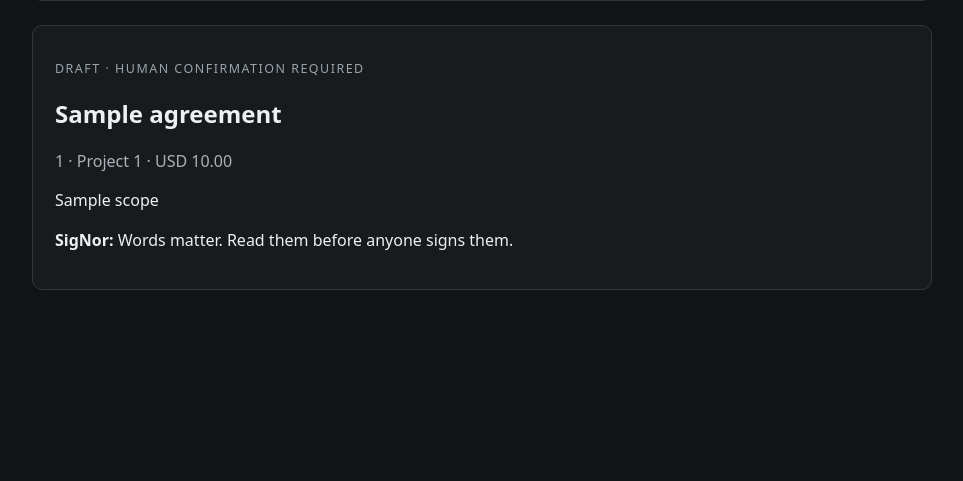
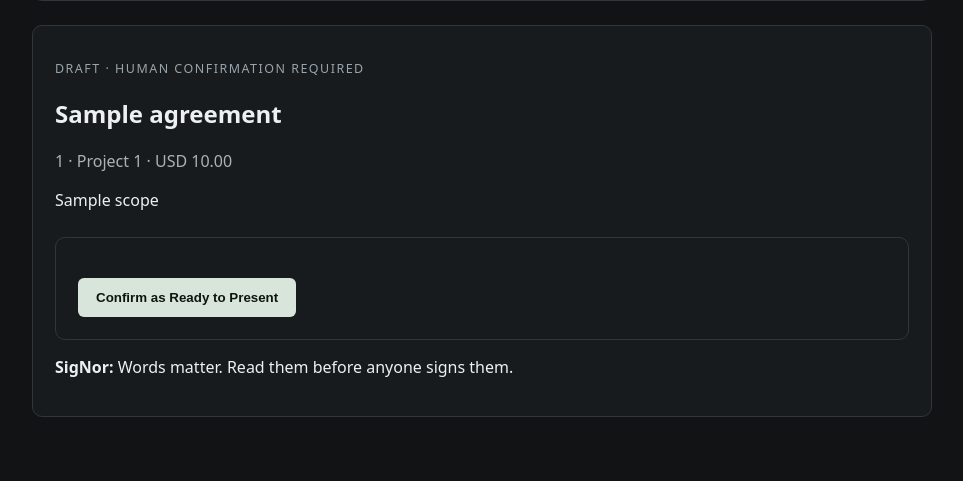
Before and after one commit to drakoswolf-lgtm/GoblinBlackOffice, a Flask app: template app/signor/templates/signor/index.html in a window 1280 px wide. Shown: the part 1100-1581 px from the top of the page, without its empty margins (158-1121 px from the left). Before the commit the page ends 1390 px from the top, so only its background shows below. Run offline with Flask 3, Linux system fonts and the light colour scheme; the template is opened without the code that fills it: most values are stand-ins (such as "Sample title", 1, 10 or a date in 2020).

Commit message:
feat(signor): add explicit agreement confirmation control

```diff
--- a/app/signor/templates/signor/index.html
+++ b/app/signor/templates/signor/index.html
@@ -16,6 +16,7 @@
     textarea { min-height:100px; resize:vertical; } .short { min-height:70px; }
     .row { display:grid; grid-template-columns:2fr 1fr 1fr; gap:12px; }
     button { margin-top:18px; padding:12px 18px; border:0; border-radius:6px; font-weight:750; cursor:pointer; }
+    .confirm { background:#d8e5da; color:#101410; }
     .errors { padding:14px 18px; border:1px solid #8a4545; background:#2b1818; border-radius:8px; margin-top:20px; }
     .meta { color:#aab2b7; } pre { white-space:pre-wrap; font:inherit; line-height:1.55; }
     @media(max-width:650px){ .row { grid-template-columns:1fr; } }
@@ -49,6 +50,7 @@
     <h2>{{ agreement.title }}</h2>
     <p class="meta">{{ agreement.agreement_id }} · Project {{ agreement.project_id }}{% if agreement.amount is not none %} · {{ agreement.currency }} {{ '%.2f'|format(agreement.amount) }}{% endif %}</p>
     <pre>{{ agreement.scope }}</pre>
+    <form method="post" action="/agreements/{{ agreement.agreement_id }}/confirm"><button class="confirm" type="submit">Confirm as Ready to Present</button></form>
     <p><strong>SigNor:</strong> Words matter. Read them before anyone signs them.</p>
   </section>{% endif %}
 </main></body></html>
```
